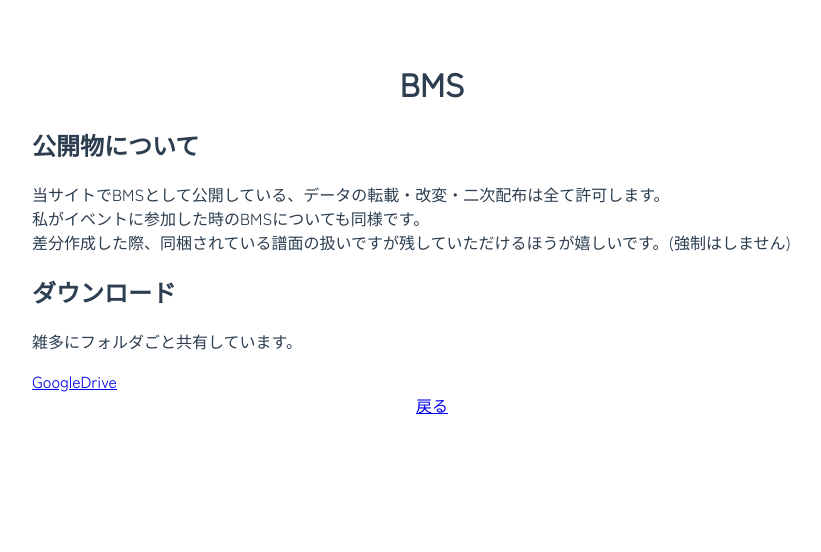
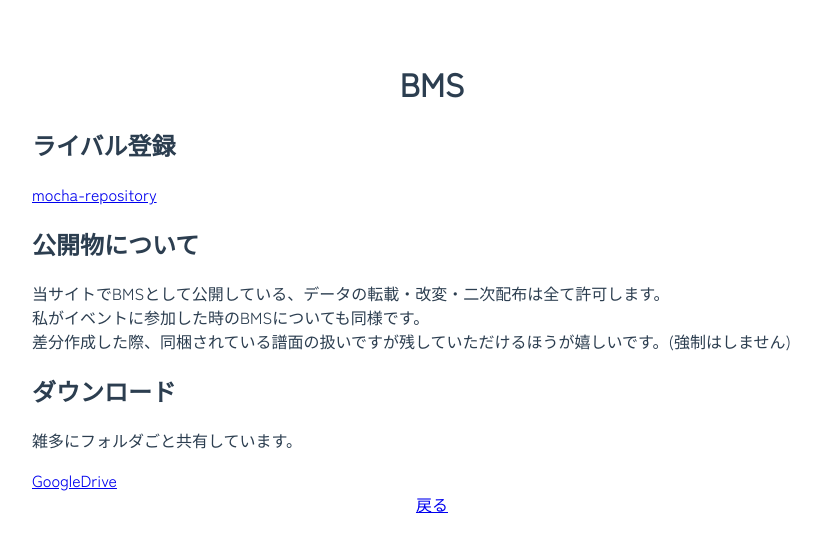
Before and after one commit to ccccccminecraft/pages-vue, a Vue app in the folder pages_vue/: page /#/bms in a window 1280 px wide. Shown: the top 552 px of the page, without its empty margins (208-1029 px from the left). Built offline with nearby package versions, Linux system fonts and the light colour scheme.

Commit message:
update bmspane

```diff
--- a/pages_vue/src/components/BmsPane.vue
+++ b/pages_vue/src/components/BmsPane.vue
@@ -2,6 +2,10 @@
     <div class ="main">
         <h1>BMS</h1>
         <div class="box">
+            <h2>ライバル登録</h2>
+            <a href="https://mocha-repository.info/player.php?id=1497" target="_blank" rel="noopener noreferrer">
+                mocha-repository
+            </a>
             <h2>公開物について</h2>
             当サイトでBMSとして公開している、データの転載・改変・二次配布は全て許可します。<br>
             私がイベントに参加した時のBMSについても同様です。<br>
```
